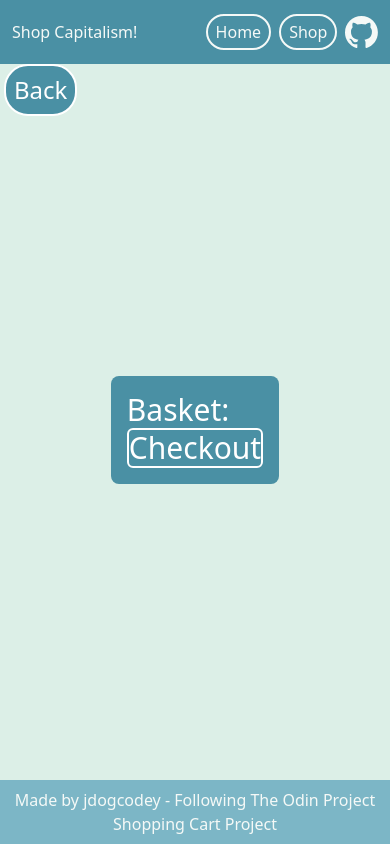
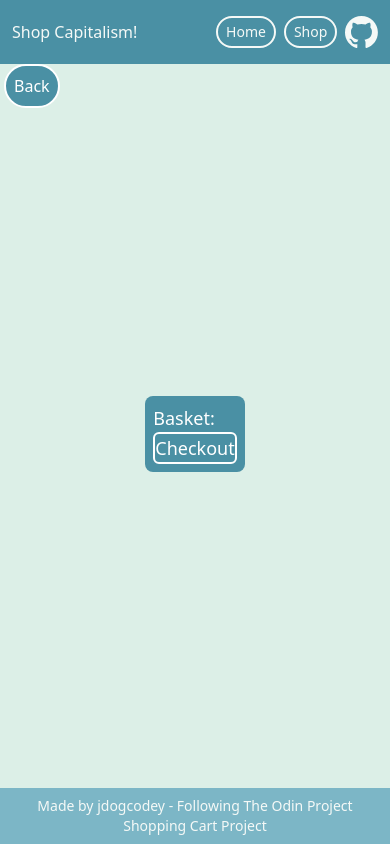
Before and after one commit to jdogcodey/shopping-cart, a React (Vite) app: page /checkout in a window 390 px wide. Built offline with nearby package versions, Linux system fonts and the light colour scheme.

Commit message:
fix: nav link height

```diff
--- a/src/routes/Checkout.jsx
+++ b/src/routes/Checkout.jsx
@@ -5,15 +5,15 @@ export default function Checkout() {
     const {shoppingCart, addToCart, removeFromCart, changeCountInCart, noInCart} = useOutletContext();
 
     return <>
-    <Link to='/shopping' className="left-1 md:left-5 top-16 md:top-20 fixed text-white bg-[#4a90a4] p-2 text-2xl rounded-3xl border-solid border-white border-2 hover:border-[#7cb6c6] hover:bg-[#dcefe7] hover:text-[#7cb6c6]">Back</Link>
+    <Link to='/shopping' className="left-1 md:left-5 top-16 md:top-20 fixed text-white bg-[#4a90a4] p-2 text-md md:text-2xl rounded-3xl border-solid border-white border-2 hover:border-[#7cb6c6] hover:bg-[#dcefe7] hover:text-[#7cb6c6]">Back</Link>
     <main className="flex justify-center items-center w-full pt-20">
-        <div className='flex flex-col bg-[#4a90a4] p-4 rounded-lg'>
-            <h2 className="text-white text-3xl">Basket:</h2>
+        <div className='flex flex-col bg-[#4a90a4] p-2 md:p-4 rounded-lg ml-2 mr-2'>
+            <h2 className="text-white text-lg md:text-3xl">Basket:</h2>
             {shoppingCart.map((item) =>
             <div className='flex flex-row bg-white m-2 rounded-md p-2 justify-between' key={item.id}>
                 <div className="flex flex-row items-center mr-4">
                     <img className="max-h-24 mr-2" src={item.image}></img>
-                    <p>{item.title}</p>
+                    <p className='text-sm md:text-lg'>{item.title}</p>
                 </div>
                 <div className="flex flex-row items-center">
                     <button className="border-solid border-[#4a90a4] border-2 rounded-full pl-2 pr-2 mr-2" onClick={() => {removeFromCart(item)}}>-</button>
@@ -21,7 +21,7 @@ export default function Checkout() {
                     <button className="border-solid border-[#4a90a4] border-2 rounded-full pl-2 pr-2 ml-2" onClick={() => {addToCart(item)}}>+</button>
                 </div>
             </div>)}
-            <button className="text-white border-solid border-2 border-white rounded-md text-3xl hover:border-[#7cb6c6] hover:bg-[#dcefe7] hover:text-[#7cb6c6]">Checkout</button>
+            <button className="text-white border-solid border-2 border-white rounded-md text-lg md:text-3xl hover:border-[#7cb6c6] hover:bg-[#dcefe7] hover:text-[#7cb6c6]">Checkout</button>
         </div>
         </main>
     </>
--- a/src/routes/Footer.jsx
+++ b/src/routes/Footer.jsx
@@ -1,5 +1,5 @@
 export default function Footer() {
-    return <footer className="bg-[#7cb6c6] text-center p-2 text-[#f5f9f7]">
+    return <footer className="bg-[#7cb6c6] text-center text-sm md:text-md p-2 text-[#f5f9f7]">
         <p>Made by <a href='https://github.com/jdogcodey'>jdogcodey</a> - Following <a href='https://www.theodinproject.com/'>The Odin Project</a> <a href='https://www.theodinproject.com/lessons/node-path-react-new-shopping-cart'>Shopping Cart Project</a></p>
     </footer>
 }
--- a/src/routes/Header.jsx
+++ b/src/routes/Header.jsx
@@ -6,8 +6,8 @@ export default function Header() {
         <header className="flex flex-row justify-between items-center p-3 h-16 bg-[#4a90a4] text-[#f5f9f7] fixed w-full">
             <Link to='/'><h1 className="sm:text-2xl lg:text-3xl items-center">Shop Capitalism!</h1></Link>
             <nav className="flex flex-row items-center h-10">
-                <NavLink to={'/'} className={({isActive, isPending}) => `mr-2 border-solid border-[#f5f9f7] border-2 p-1 rounded-3xl pl-2 pr-2 hover:border-[#7cb6c6] hover:bg-[#dcefe7] hover:text-[#7cb6c6] ${isActive ? 'active' : isPending ? 'pending' : ''}`}>Home</NavLink>
-                <NavLink to={'/shopping'} className={({isActive, isPending}) => `mr-2 border-solid border-[#f5f9f7] border-2 p-1 rounded-3xl pl-2 pr-2 hover:border-[#7cb6c6] hover:bg-[#dcefe7] hover:text-[#7cb6c6] ${isActive ? 'active' : isPending ? 'pending' : ''}`}>Shop</NavLink>
+                <NavLink to={'/'} className={({isActive, isPending}) => `text-sm md:text-base mr-2 border-solid border-[#f5f9f7] border-2 p-1 rounded-3xl pl-2 pr-2 hover:border-[#7cb6c6] hover:bg-[#dcefe7] hover:text-[#7cb6c6] ${isActive ? 'active' : isPending ? 'pending' : ''}`}>Home</NavLink>
+                <NavLink to={'/shopping'} className={({isActive, isPending}) => `text-sm md:text-base mr-2 border-solid border-[#f5f9f7] border-2 p-1 rounded-3xl pl-2 pr-2 hover:border-[#7cb6c6] hover:bg-[#dcefe7] hover:text-[#7cb6c6] ${isActive ? 'active' : isPending ? 'pending' : ''}`}>Shop</NavLink>
                 <a className="h-10 flex items-center align-middle" href="https://github.com/jdogcodey"><img className="h-8" src={githubLogo} alt="Github Logo"/></a>
             </nav>
         </header>
```
